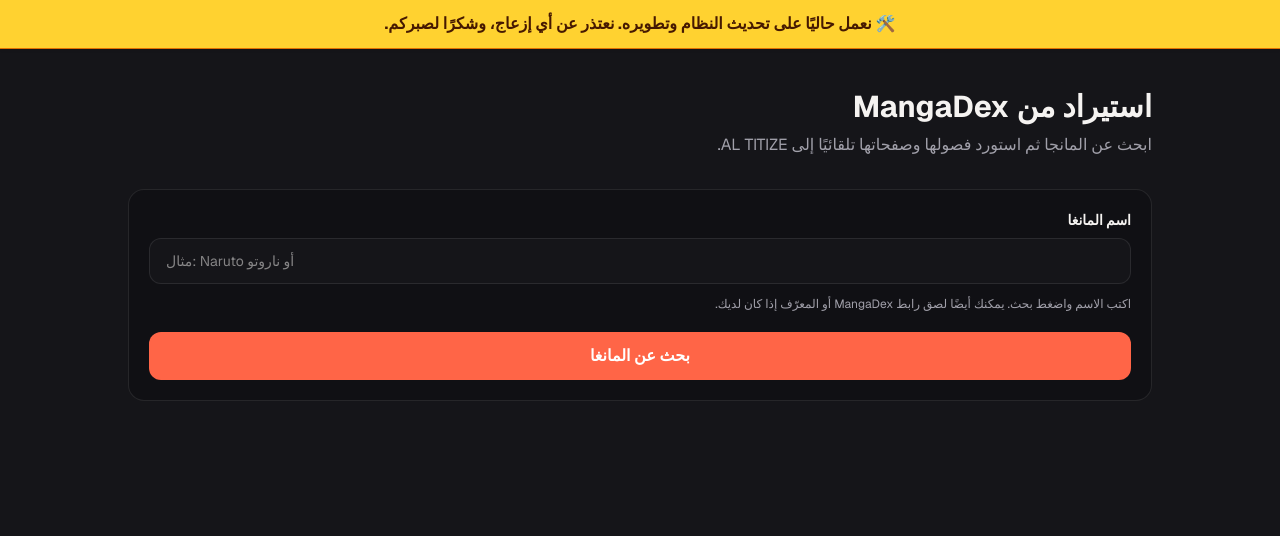
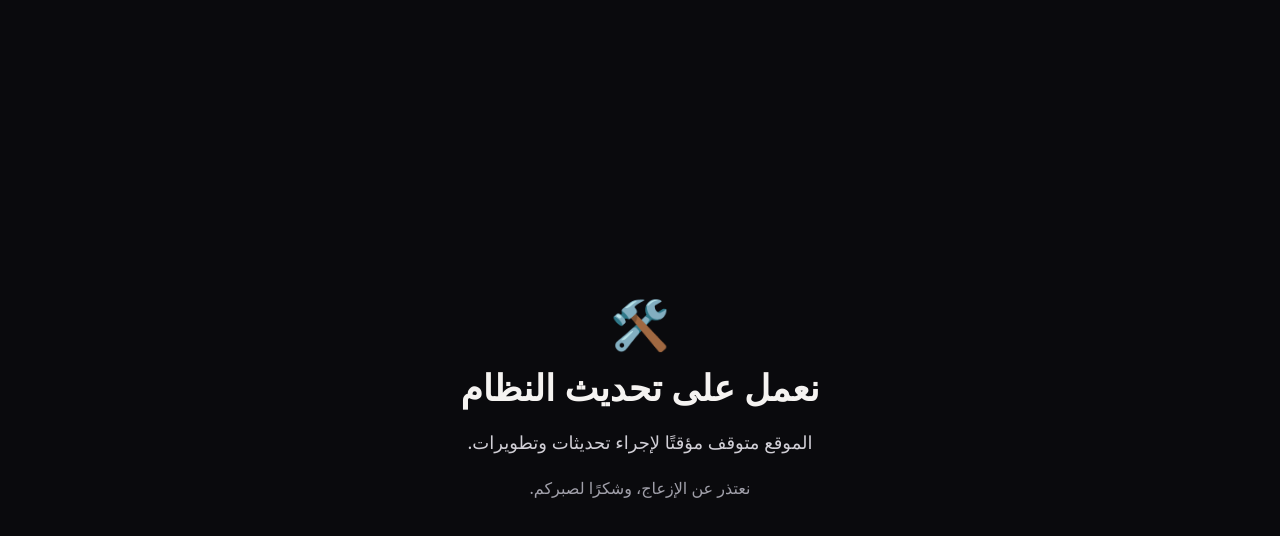
Before and after one commit to koukalelike/al-titize, a Next.js app: page /admin/import in a window 1280 px wide. Shown: the top 536 px of the page. Built offline with nearby package versions, Linux system fonts and the light colour scheme.

Commit message:
Put site in maintenance mode

```diff
--- a/app/layout.tsx
+++ b/app/layout.tsx
@@ -1,54 +1,41 @@
 import type { Metadata } from "next";
-import { Geist, Geist_Mono } from "next/font/google";
+import type { ReactNode } from "react";
 import "./globals.css";
-import NotificationBell from "@/components/NotificationBell";
-import CustomerSupport from "@/components/CustomerSupport";
-import SiteVideoBanner from "@/components/SiteVideoBanner";
-
-const geistSans = Geist({
-  variable: "--font-geist-sans",
-  subsets: ["latin"],
-});
-
-const geistMono = Geist_Mono({
-  variable: "--font-geist-mono",
-  subsets: ["latin"],
-});
 
 export const metadata: Metadata = {
-  title: "AL TITIZE — عالمك بين الصفحات",
-  description: "اكتشف المانغا، تابع فصولك، وواصل القراءة على AL TITIZE.",
+  title: "AL TITIZE — صيانة مؤقتة",
+  description: "نعمل على تحديث وتطوير AL TITIZE. نعتذر عن الإزعاج.",
 };
 
 export default function RootLayout({
   children,
-}: Readonly<{
-  children: React.ReactNode;
-}>) {
+}: Readonly<{ children: ReactNode }>) {
+  void children;
+
   return (
-    <html
-      lang="ar"
-      className={`${geistSans.variable} ${geistMono.variable} h-full antialiased`}
-    >
-      <body className="min-h-full flex flex-col">
-        <div
+    <html lang="ar">
+      <body>
+        <main
+          dir="rtl"
           role="status"
           aria-live="polite"
-          className="sticky top-0 z-[200] border-b border-amber-600 bg-amber-300 px-4 py-3 text-center text-sm font-bold text-amber-950 shadow-sm sm:text-base"
+          className="grid min-h-screen place-items-center px-5 py-12 text-center"
         >
-          <p dir="rtl">
-            🛠️ نعمل حاليًا على تحديث النظام وتطويره. نعتذر عن أي إزعاج، وشكرًا لصبركم.
-          </p>
-        </div>
-
-        <SiteVideoBanner />
-
-        <div className="fixed bottom-5 left-5 z-[100] flex items-center gap-2">
-          <NotificationBell />
-          <CustomerSupport />
-        </div>
-
-        {children}
+          <section className="max-w-xl space-y-5">
+            <div aria-hidden="true" className="text-5xl">
+              🛠️
+            </div>
+            <h1 className="text-3xl font-bold sm:text-4xl">
+              نعمل على تحديث النظام
+            </h1>
+            <p className="text-lg text-gray-300">
+              الموقع متوقف مؤقتًا لإجراء تحديثات وتطويرات.
+            </p>
+            <p className="text-gray-400">
+              نعتذر عن الإزعاج، وشكرًا لصبركم.
+            </p>
+          </section>
+        </main>
       </body>
     </html>
   );
--- /dev/null
+++ b/proxy.ts
@@ -0,0 +1,51 @@
+const maintenancePage = `<!doctype html>
+<html lang="ar" dir="rtl">
+  <head>
+    <meta charset="utf-8" />
+    <meta name="viewport" content="width=device-width, initial-scale=1" />
+    <meta name="robots" content="noindex, nofollow" />
+    <title>AL TITIZE — صيانة مؤقتة</title>
+    <style>
+      * { box-sizing: border-box; }
+      body {
+        min-height: 100vh;
+        margin: 0;
+        display: grid;
+        place-items: center;
+        padding: 24px;
+        background: #0a0a0d;
+        color: #f5f3f1;
+        font-family: Arial, Helvetica, sans-serif;
+        text-align: center;
+      }
+      main { max-width: 620px; }
+      .icon { margin-bottom: 22px; font-size: 54px; }
+      h1 { margin: 0 0 18px; font-size: clamp(28px, 6vw, 42px); }
+      p { margin: 10px 0; color: #c9c7cf; font-size: clamp(17px, 3vw, 20px); line-height: 1.9; }
+      p:last-child { color: #a1a0aa; font-size: 16px; }
+    </style>
+  </head>
+  <body>
+    <main role="status" aria-live="polite">
+      <div class="icon" aria-hidden="true">🛠️</div>
+      <h1>نعمل على تحديث النظام</h1>
+      <p>الموقع متوقف مؤقتًا لإجراء تحديثات وتطويرات.</p>
+      <p>نعتذر عن الإزعاج، وشكرًا لصبركم.</p>
+    </main>
+  </body>
+</html>`;
+
+export function proxy() {
+  return new Response(maintenancePage, {
+    status: 503,
+    headers: {
+      "content-type": "text/html; charset=utf-8",
+      "cache-control": "no-store, max-age=0",
+      "x-robots-tag": "noindex, nofollow",
+    },
+  });
+}
+
+export const config = {
+  matcher: ["/((?!_next/static|_next/image|favicon.ico).*)"],
+};
```
